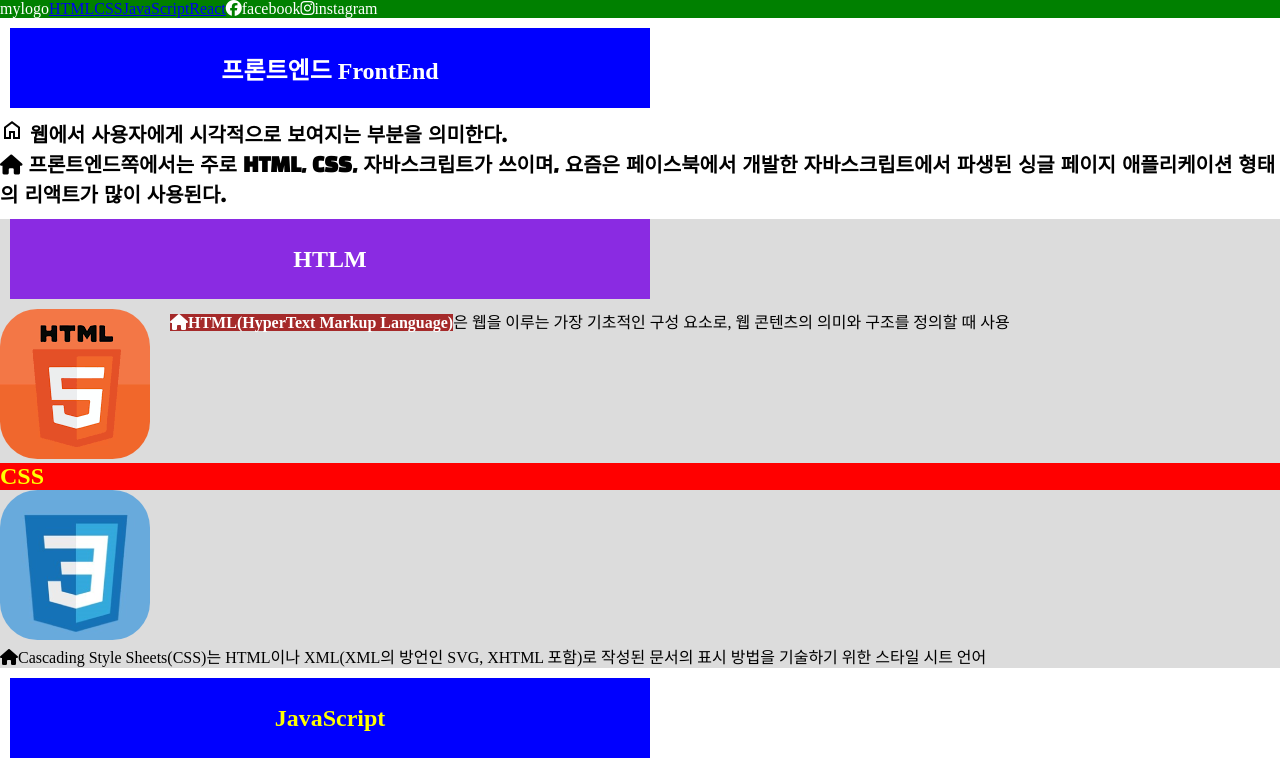
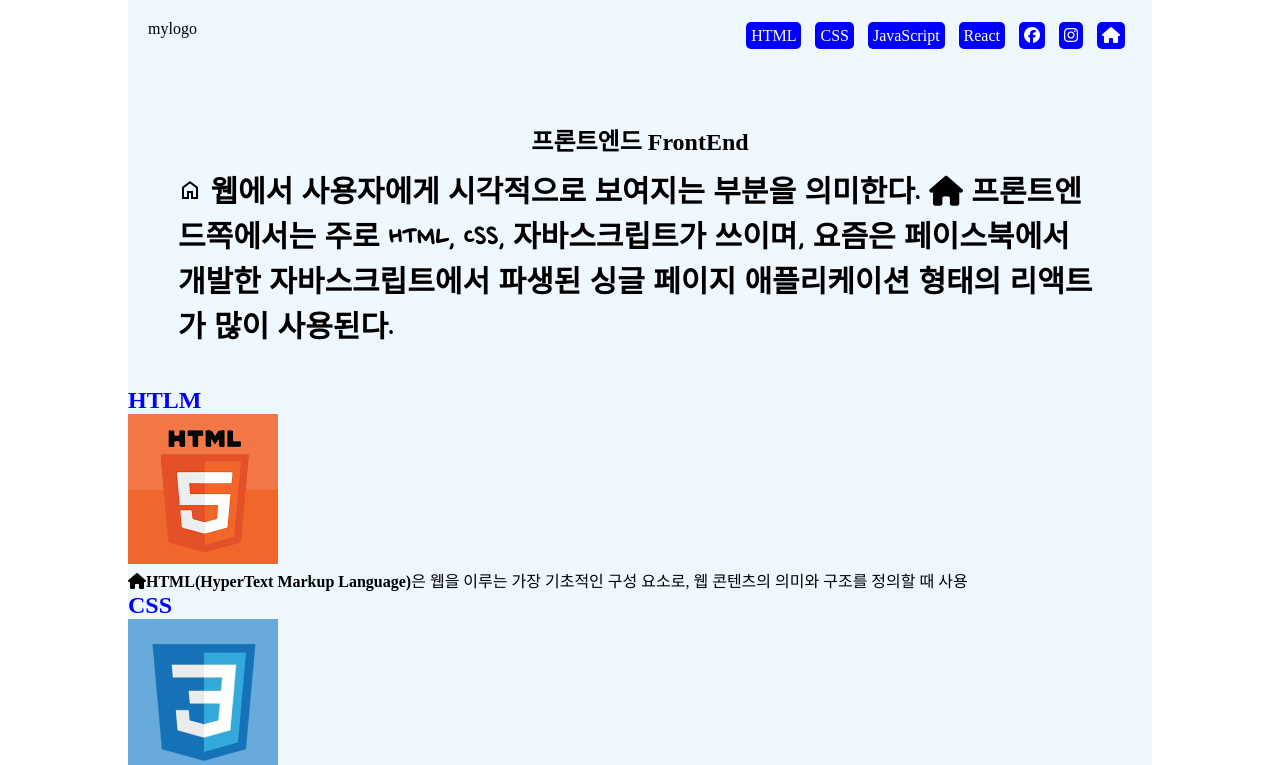
Before and after one commit to hyeonug/kdt02_html, a plain HTML site: page 02/02.html in a window 1280 px wide. Shown: the top 765 px of the page. Drawn offline with nearby package versions, Linux system fonts and the light colour scheme.

Commit message:
css 기초

```diff
--- /dev/null
+++ b/02/02 copy.css
@@ -0,0 +1,94 @@
+/* 조상 자손 선택자 */
+header ul {
+    background-color: green;
+    color: white;
+}
+
+/* 클래스선택자 */
+.g1 {
+    /* 배경색과 글자색 */
+    background-color: blue;
+    color: white;
+    /* 가로와 세로 */
+    width: 50%;
+    height: 80px;
+    /* 안쪽여백 */
+    padding: 10px;
+    /* 바깥여백 */
+    margin: 10px;
+    /* 패딩과 테두리를 포함 */
+    box-sizing: border-box;
+
+    display : flex;
+    justify-content: center;
+    align-items: center;
+
+}
+
+/* 클래스선택자 */
+.g2 {
+    background-color: red;
+    color: white;
+}
+
+/* 아이디선택자 */
+#html {
+    background-color: blueviolet;
+    color: white;
+}
+
+/* 부모 자식 선택자 */
+footer>ul {
+    background-color: black;
+    color: white;
+}
+
+/* 전체선택자 */
+* {
+    padding: 0px;
+    margin: 0px;
+}
+
+/* 속성선택자 */
+h2[class] {
+    color: yellow;
+}
+
+/* 그룹 */
+#s1,#s2 {
+    background-color: gainsboro;
+}
+strong{
+    display: inline block;
+    background-color: brown;
+    color: white;
+
+    width: 50%;
+    height: 40px;
+}
+/* 구글폰트 */
+article>p{
+      font-family: "Black Han Sans", sans-serif;
+  font-weight: bold;
+  font-style: normal;
+  font-size: 20px;
+}
+/* flex박스 설정 */
+.fbox {
+display: flex;
+flex-direction: row;
+
+}
+.fbox>div{
+    margin-right: 20px;
+}
+/* 이미지 둥글게 */
+img{
+    border-radius: 25%;
+}
+/* 하이퍼링크 설정 */
+
+ul{
+    list-style-type: none;
+    display: flex;
+}
--- a/02/02.css
+++ b/02/02.css
@@ -1,95 +1,68 @@
-/* 조상 자손 선택자 */
-header ul {
-    background-color: green;
-    color: white;
-}
-
-/* 클래스선택자 */
-.g1 {
-    /* 배경색과 글자색 */
-    background-color: blue;
-    color: white;
-    /* 가로와 세로 */
-    width: 50%;
-    height: 80px;
-    /* 안쪽여백 */
-    padding: 10px;
-    /* 바깥여백 */
-    margin: 10px;
-    /* 패딩과 테두리를 포함 */
-    box-sizing: border-box;
-
-    display : flex;
-    justify-content: center;
-    align-items: center;
-
-}
-
-/* 클래스선택자 */
-.g2 {
-    background-color: red;
-    color: white;
-}
-
-/* 아이디선택자 */
-#html {
-    background-color: blueviolet;
-    color: white;
-}
-
-/* 부모 자식 선택자 */
-footer>ul {
-    background-color: black;
-    color: white;
-}
-
-/* 전체선택자 */
 * {
     padding: 0px;
     margin: 0px;
 }
 
-/* 속성선택자 */
-h2[class] {
-    color: yellow;
+body {
+    width: 80%;
+    margin-left: 10%;
 }
 
-/* 그룹 */
-#s1,
-#s2 {
-    background-color: gainsboro;
+header,
+main {
+    background-color: aliceblue;
+    box-sizing: border-box;
 }
-strong{
-    display: inline block;
-    background-color: brown;
-    color: white;
 
-    width: 50%;
-    height: 40px;
+ul {
+    list-style: none;
 }
-/* 구글폰트 */
-article>p{
-      font-family: "Black Han Sans", sans-serif;
-  font-weight: bold;
-  font-style: normal;
-  font-size: 20px;
+
+header {
+    display: flex;
+    justify-content: space-between;
+    padding: 20px;
 }
-/* flex박스 설정 */
-.fbox {
-display: flex;
-flex-direction: row;
 
-}
-.fbox>div{
-    margin-right: 20px;
-}
-/* 이미지 둥글게 */
-img{
-    border-radius: 25%;
-}
-/* 하이퍼링크 설정 */
-
-ul{
-    list-style-type: none;
+header ul {
     display: flex;
 }
+
+header li {
+    padding: 5px;
+    margin: 2px;
+}
+
+article {
+    padding-top: 50px;
+    padding-bottom: 30px;
+}
+
+article>h1 {
+    display: flex;
+    justify-content: center;
+}
+
+article>p {
+    margin: 10px 50px;
+    font-family: "Nanum Pen Script", cursive;
+    font-weight: bold;
+    font-style: normal;
+    font-size: 30px;
+}
+
+a {
+    text-decoration: none;
+    background-color: blue;
+    color: white;
+    padding: 5px;
+    border-radius: 5px;
+}
+
+a:hover {
+    background-color: brown;
+}
+
+#html,#css,#js,#react{
+    color: blue;
+}
--- a/02/02.html
+++ b/02/02.html
@@ -33,15 +33,18 @@
     <!-- 인라인 스타일 : style 속성 -->
     <!-- <header style="background-color: aliceblue;"> -->
     <header>
+        <div>
+            mylogo
+        </div>
         <nav>
             <ul>
-                <li>mylogo</li>
-                <li><a href="#html">HTML</a></li>
-                <li><a href="#css">CSS</a></li>
-                <li><a href="#js">JavaScript</a></li>
-                <li><a href="#react">React</a></li>
-                <li><i class="fa-brands fa-facebook"></i>facebook</li>
-                <li><i class="fa-brands fa-instagram"></i>instagram</li>
+            <li><a href="#html">HTML</a></li>
+            <li><a href="#css">CSS</a></li>
+            <li><a href="#js">JavaScript</a></li>
+            <li><a href="#react">React</a></li>
+            <li><a href="https://www.facebook.com/?locale=ko_KR"><i class="fa-brands fa-facebook"></i></a></li>
+            <li><a href="https://www.instagram.com/"><i class="fa-brands fa-instagram"></i></a></li>
+            <li><a href="../index.html"><i class="fa-solid fa-house"></i></a></li>
             </ul>
         </nav>
     </header>
@@ -52,7 +55,7 @@
                 <span class="material-symbols-outlined">
                     home
                 </span>
-                웹에서 사용자에게 시각적으로 보여지는 부분을 의미한다.<br />
+                웹에서 사용자에게 시각적으로 보여지는 부분을 의미한다.
                 <i class="fa-solid fa-house"></i>
                 프론트엔드쪽에서는 주로 HTML, CSS, 자바스크립트가 쓰이며, 요즘은 페이스북에서 개발한 자바스크립트에서 파생된 싱글
                 페이지
```
